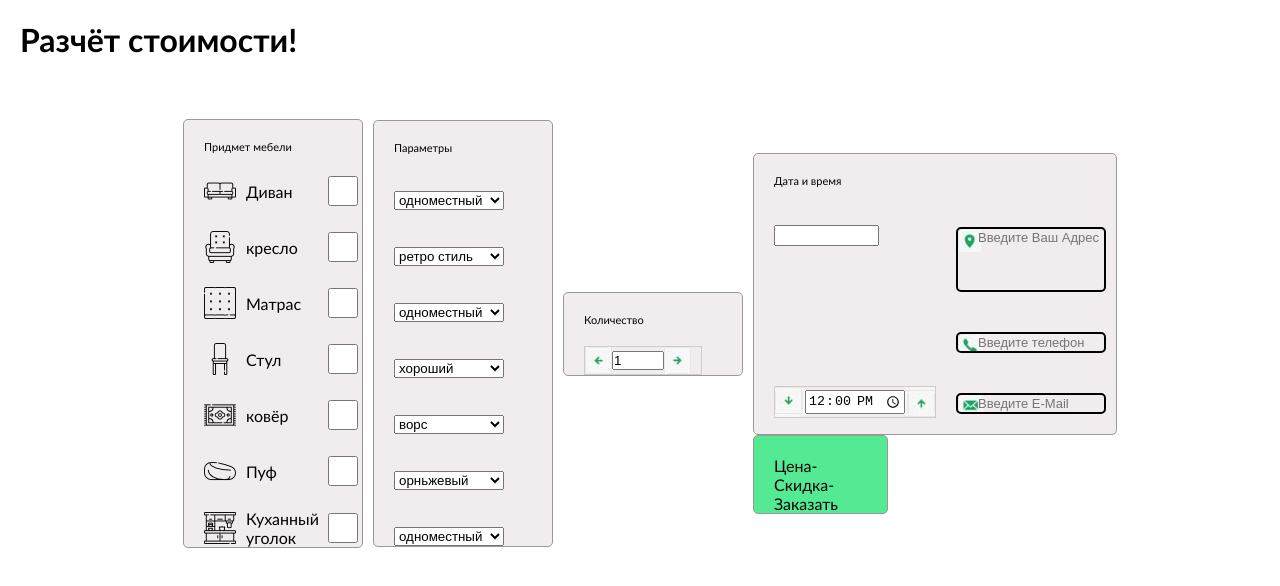
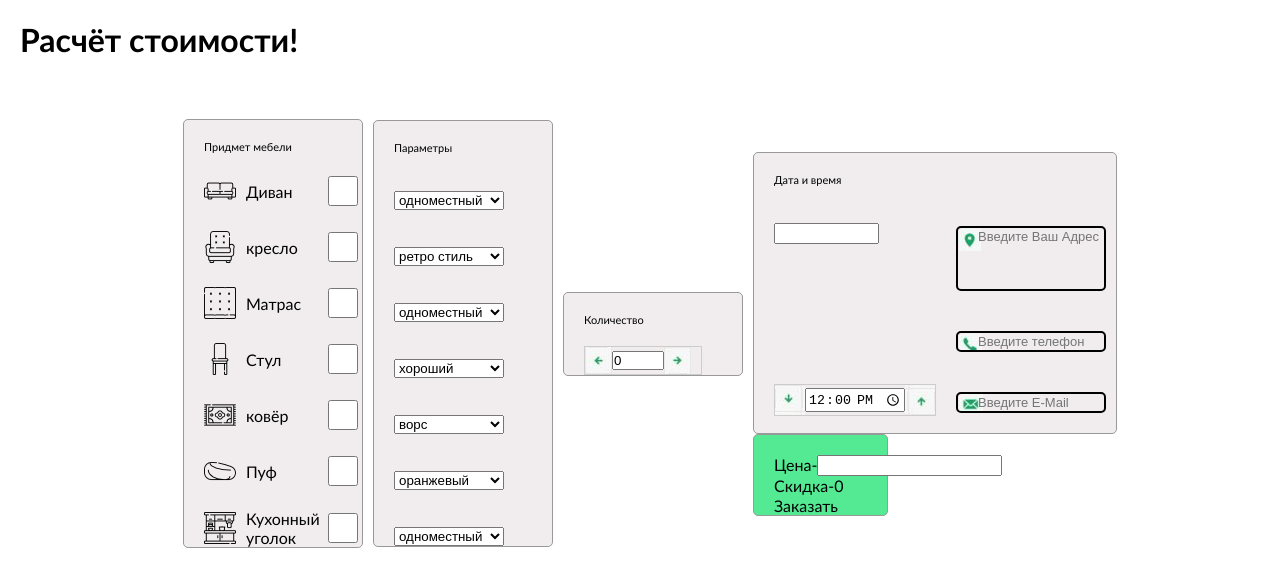
Before and after one commit to mihaaaaaaa/murano1, a plain HTML site: page index.html in a window 1280 px wide. Both pictures are taken after a click on the element 598 px from the left and 360 px from the top of the page. Drawn offline with nearby package versions, Linux system fonts and the light colour scheme.

Commit message:
5
кнопки работаюююют

```diff
--- a/assets/scripts/script.js
+++ b/assets/scripts/script.js
@@ -1,7 +1,29 @@
 $(document).ready(function() {
-	let total =
 	$('.spisok-3-item-br').click(function(){
-	let value = '.value' // создаём переменную для вычесленний
-	valve = valve.valve + 1 //добавляем к переменной "valve" 1
+	var x = document.getElementById("value").value; // создаём переменную для вычесленний
+	x++; //добавляем к переменной "X" 1
+	if (x > 10) {
+		x = 10 ;
+	}
+	document.getElementById("value").value = x;
+	var y = document.getElementById('total').value;
+	y = +11000;
+	document.getElementById("total").innerHTML = y;
 	})
+
+	$('.spisok-3-item-bl').click(function(){
+	var x = document.getElementById("value").value; // создаём переменную для вычесленний
+	x--; //отнимаем от переменной "X" 1
+	if (x = 0) {
+		x = 0 ;
+	}
+	document.getElementById("value").value = x;
+	var y = document.getElementById('total').value;
+	y = -11000;
+	document.getElementById("total").innerHTML = y;
+	})
+
+	if (total > 10000) {
+		document.getElementById("total").innerHTML = "5" ; //если "total" превышает 10000 то скидка = 5%
+	}
 });
--- a/assets/styles/style.css
+++ b/assets/styles/style.css
@@ -223,3 +223,9 @@ input.contacts {
 .itog-item-down{
  display: flex;
 }
+
+.itog-item-up-cena-text,
+.itog-item-down-scidka-text{
+	width: 100px;
+	height: 20px;
+}
--- a/index.html
+++ b/index.html
@@ -1,12 +1,12 @@
 <!DOCTYPE html>
 <html>
 <head>
-	<title>Разчёт стоимости</title>
+	<title>Раcчёт стоимости</title>
 	<link rel="stylesheet" type="text/css" href="assets/styles/style.css">
 	<link rel="stylesheet" type="text/css" href="assets/styles/cssworld.ru-xcal.css" />
 </head>
  <header>
- 	<h1>Разчёт стоимости!</h1>
+ 	<h1>Раcчёт стоимости!</h1>
  </header>
 <body>
 	<div class="content">
@@ -57,7 +57,7 @@
 			<div class="spisok-1-item">
 				<div class="spisok-1-item-divan">
 					<img src="assets/img/kitchen.png">
-					<div class="spisok-1-item-divan-name">Куханный уголок</div>
+					<div class="spisok-1-item-divan-name">Кухонный уголок</div>
 				</div>
 				<input type="checkbox" name="" class="spisok-1-item-selected">
 			</div>
@@ -81,7 +81,7 @@
             <select name="education">
                 <option value="higher">двухместный</option>
                 <option value="middle" selected>одноместный</option>
-                <option value="higher">жосткий</option>
+                <option value="higher">жёсткий</option>
                 <option value="higher">мягкий</option>
             </select>
         	</label>
@@ -101,7 +101,7 @@
         	<label>
             <select name="education">
                 <option value="higher">гранитный</option>
-                <option value="middle" selected>орньжевый</option>
+                <option value="middle" selected>оранжевый</option>
                 <option value="higher">синий</option>
                 <option value="higher">зелёный</option>
                 <option value="higher">тяжёлый</option>
@@ -109,7 +109,7 @@
         	</label>
         	<label>
             <select name="education">
-                <option value="higher">разширенный</option>
+                <option value="higher">раcширенный</option>
                 <option value="middle" selected>одноместный</option>
                 <option value="higher">ужатый</option>
             </select>
@@ -142,7 +142,7 @@
   						<input type="text" name="pozihon" placeholder="Введите Ваш Адрес" class="contacts pozihon">
 					</div>
 					<div class="inputphone">
-  						<input type="text" name="phone" placeholder="Введите телефон" class="contacts">
+  						<input type="text" onkeyup="var k=/['0-9',':']/;" name="phone" placeholder="Введите телефон" class="contacts">
 					</div>
 					<div class="inputemail">
   						<input type="text" name="email" placeholder="Введите E-Mail" class="contacts">
@@ -155,12 +155,12 @@
 					<div class="itog-item-up">
 						<div class="itog-item-up-icon"></div>
 						<div class="itog-item-up-cena">Цена-</div>
-						<div class="itog-item-up-cena-text"></div>
+						<input type="text" onkeyup="var yratext=/['0-9',':','А-я','A-z','',,,,,,]/;">
 					</div>
 					<div class="itog-item-down">
 						<div class="itog-item-down-icon"></div>
 						<div class="itog-item-down-scidka">Скидка-</div>
-						<div class="itog-item-down-scidka-text"></div>
+						<div class="itog-item-down-scidka-text" id="scidka">0</div>
 					</div>
 					<div class="final">Заказать</div>
 				</div>
```
